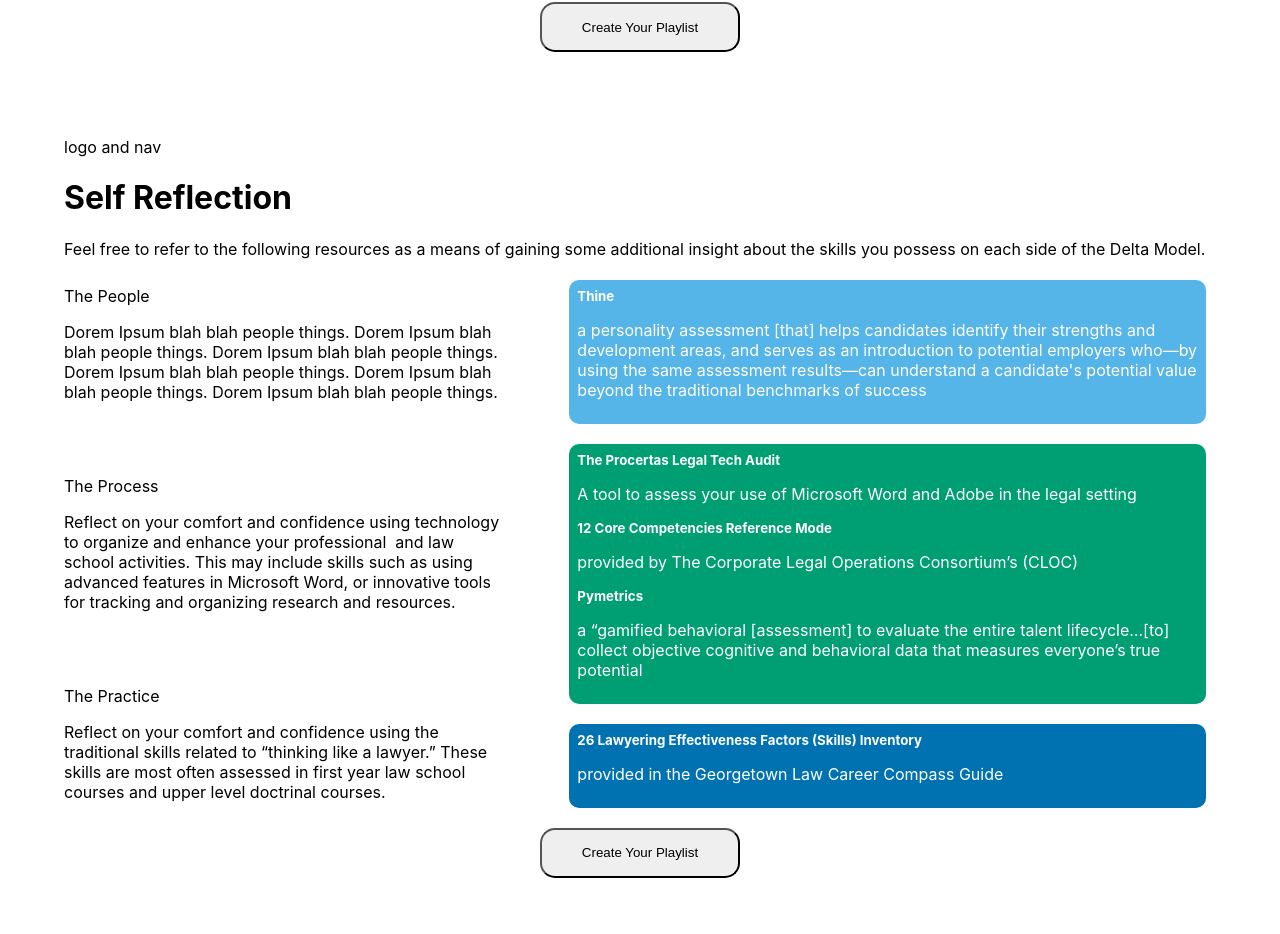
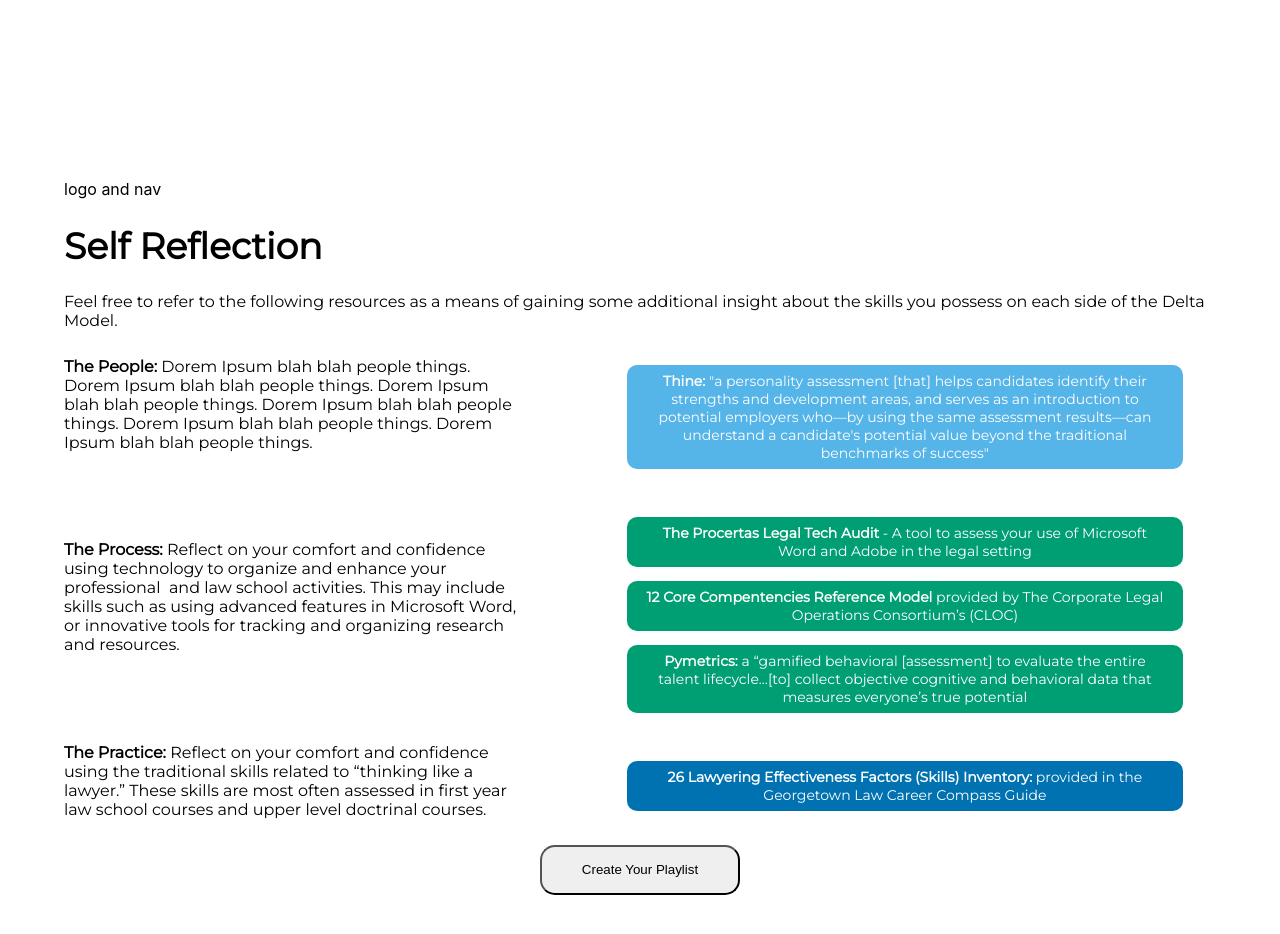
Before and after one commit to cs394-s23/delta-lab, a React (Create React App) app: page / in a window 1280 px wide. Shown: the part 1533-2467 px from the top of the page. Built offline with nearby package versions, Linux system fonts and the light colour scheme.

Commit message:
self-reflect page

```diff
--- a/src/App.css
+++ b/src/App.css
@@ -11,6 +11,7 @@
 
 
 }
+
 
 
 
@@ -186,6 +187,18 @@
   margin: auto;
   height: 100vh;
   width: 90vw;
+  align-content: center;
+}
+
+.reflect-content header {
+  font-family: 'Montserrat', sans-serif;
+
+}
+
+.self-reflection h1 {
+  font-family: 'Montserrat', sans-serif;
+  font-size: 36px;
+  font-weight: bold;
 }
 
 .reflect-defs {
@@ -193,32 +206,59 @@
   flex-direction: column;
   flex-basis: 40%;
   justify-content: space-between;
-  margin-right: 5%;
+  margin-right: 8%;
+  font-size: 16px;
+  font-family: 'Montserrat', sans-serif;
+
 }
 .ppp-reflect-links {
   display: flex;
   flex-direction: column;
-  flex-basis: 60%;
+  flex-basis: 50%;
   justify-content: space-between;
 }
 
 .ppp-reflect-links h5 {
   margin: 0;
 }
+
+
 .reflect-links {
+  font-size: 14px;
+  color: #FFFFFF;
+  font-family: 'Montserrat', sans-serif;
+  margin: 10px;
+}
+.reflect-link-people{
+  background-color: #55B4E8;
   border-radius: 10px;
-  padding: 8px;
-  margin: 10px;
-  color: #FFFFFF;
+  padding-right: 15px;
+  padding-left: 15px;
+
+  text-align: center;
 }
-.people-links {
-  background-color: #55B4E8;
+.reflect-link-process {
+  background-color: #009F73;
+  border-radius: 10px;
+  padding-right: 15px;
+  padding-left: 15px;
+  text-align: center;
+
 }
-.process-links {
-  background-color: #009F73;
+
+.ppp-reflect-links p {
+  padding-top: 7px;
+  padding-bottom: 7px;
 }
-.practice-links {
+
+
+.reflect-link-practice {
   background-color: #0072B1;
+  border-radius: 10px;
+  text-align: center;
+  padding-right: 15px;
+  padding-left: 15px;
+
 }
 
 .create {
--- a/src/components/HomePage.jsx
+++ b/src/components/HomePage.jsx
@@ -53,19 +53,6 @@
                   <p>The Delta Model for Entry Level Legal Professionals shifts the midpoint slightly to the right to demonstrate that regardless of the organizational role of a newly licensed attorney, the People skills are universally most critical to this success, followed by the Process and the Practice.</p>
               </div>
           </div>
-          <div className="create-btn-div">
-            <Link
-              activeClass='active'
-              to='formBox'
-              spy={true}
-              smooth={true}
-              duration={500}
-            >
-              <button className='create-btn' onClick={handleButtonClick} disabled={buttonClicked}>
-                Create Your Playlist
-              </button>
-            </Link>
-          </div>
         </div>
         <div className = "self-reflection">
           <SelfReflection />
--- a/src/components/SelfReflection.jsx
+++ b/src/components/SelfReflection.jsx
@@ -24,56 +24,48 @@
         <div className="container">
           <div className = "reflect-defs">
             <div className = "reflect-def">
-              <p>The People</p>
-              <p>Dorem Ipsum blah blah people things. Dorem Ipsum blah blah people things. Dorem Ipsum blah blah people things. Dorem
+              <p><strong>The People:</strong> Dorem Ipsum blah blah people things. Dorem Ipsum blah blah people things. Dorem Ipsum blah blah people things. Dorem
                 Ipsum blah blah people things. Dorem Ipsum blah blah people things. Dorem Ipsum blah blah people things.
               </p>
             </div>
             <div className = "reflect-def">
-              <p>The Process</p>
-              <p>Reflect on your comfort and confidence using technology to organize and enhance your professional  and law school
+              <p><strong>The Process:</strong> Reflect on your comfort and confidence using technology to organize and enhance your professional  and law school
                 activities. This may include skills such as using advanced features in Microsoft Word, or innovative tools for tracking
                 and organizing research and resources.
               </p>
             </div>
             <div className = "reflect-def">
-              <p>The Practice</p>
-              <p>Reflect on your comfort and confidence using the traditional skills related to “thinking like a lawyer.” These skills
+              <p><strong>The Practice:</strong> Reflect on your comfort and confidence using the traditional skills related to “thinking like a lawyer.” These skills
                  are most often assessed in first year law school courses and upper level doctrinal courses.
               </p>
             </div>
           </div>
           <div className = "ppp-reflect-links">
               <div className = "reflect-links people-links">
-                <div className = "reflect-link">
-                  <h5>Thine</h5>
+                <div className = "reflect-link-people">
                   <p>
-                  a personality assessment [that] helps candidates identify their strengths and development areas, and serves as
+                  <strong>Thine:</strong> "a personality assessment [that] helps candidates identify their strengths and development areas, and serves as
                   an introduction to potential employers who—by using the same assessment results—can understand a candidate's potential value
-                  beyond the traditional benchmarks of success
+                  beyond the traditional benchmarks of success"
                   </p>
                 </div>
               </div>
-              <div className = "reflect-links process-links">
-                <div className = "reflect-link">
-                  <h5>The Procertas Legal Tech Audit</h5>
-                  <p>A tool to assess your use of Microsoft Word and Adobe in the legal setting</p>
+              <div className = "reflect-links process-links" id = "reflect-sources">
+                <div className = "reflect-link-process">
+                  <p><strong>The Procertas Legal Tech Audit </strong>- A tool to assess your use of Microsoft Word and Adobe in the legal setting</p>
                 </div>
-                <div className = "reflect-link">
-                  <h5>12 Core Competencies Reference Mode</h5>
-                  <p>provided by The Corporate Legal Operations Consortium’s (CLOC)</p>
+                <div className = "reflect-link-process">
+                  <p><strong>12 Core Compentencies Reference Model </strong>provided by The Corporate Legal Operations Consortium’s (CLOC)</p>
                 </div>
-                <div className = "reflect-link">
-                  <h5>Pymetrics</h5>
-                  <p> a “gamified behavioral [assessment] to evaluate the entire talent lifecycle…[to] collect objective cognitive and
+                <div className = "reflect-link-process">
+                  <p> <strong>Pymetrics:</strong> a “gamified behavioral [assessment] to evaluate the entire talent lifecycle…[to] collect objective cognitive and
                     behavioral data that measures everyone’s true potential
                   </p>
                 </div>
               </div>
               <div className = "reflect-links practice-links">
-                <div className = "reflect-link">
-                  <h5>26 Lawyering Effectiveness Factors (Skills) Inventory</h5>
-                  <p>provided in the Georgetown Law Career Compass Guide</p>
+                <div className = "reflect-link-practice">
+                  <p><strong>26 Lawyering Effectiveness Factors (Skills) Inventory: </strong>provided in the Georgetown Law Career Compass Guide</p>
                 </div>
               </div>
           </div>
```
